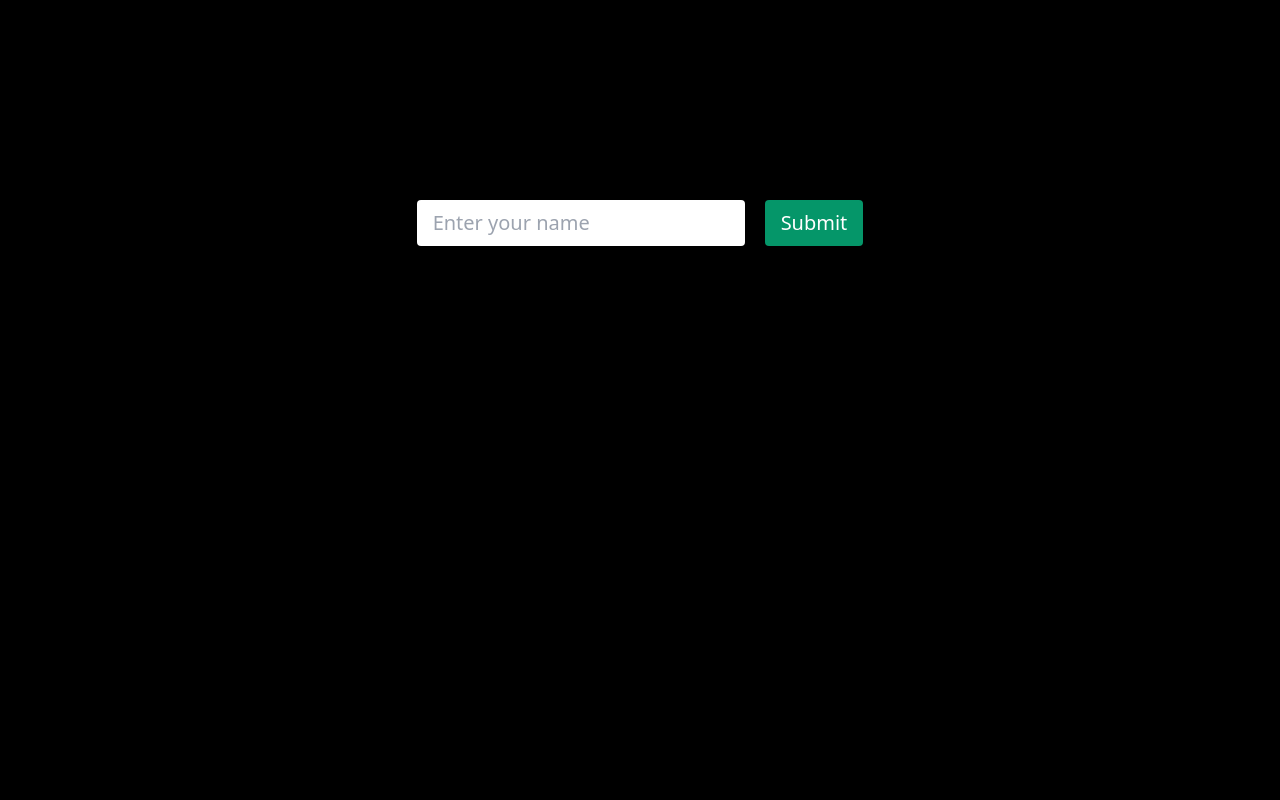
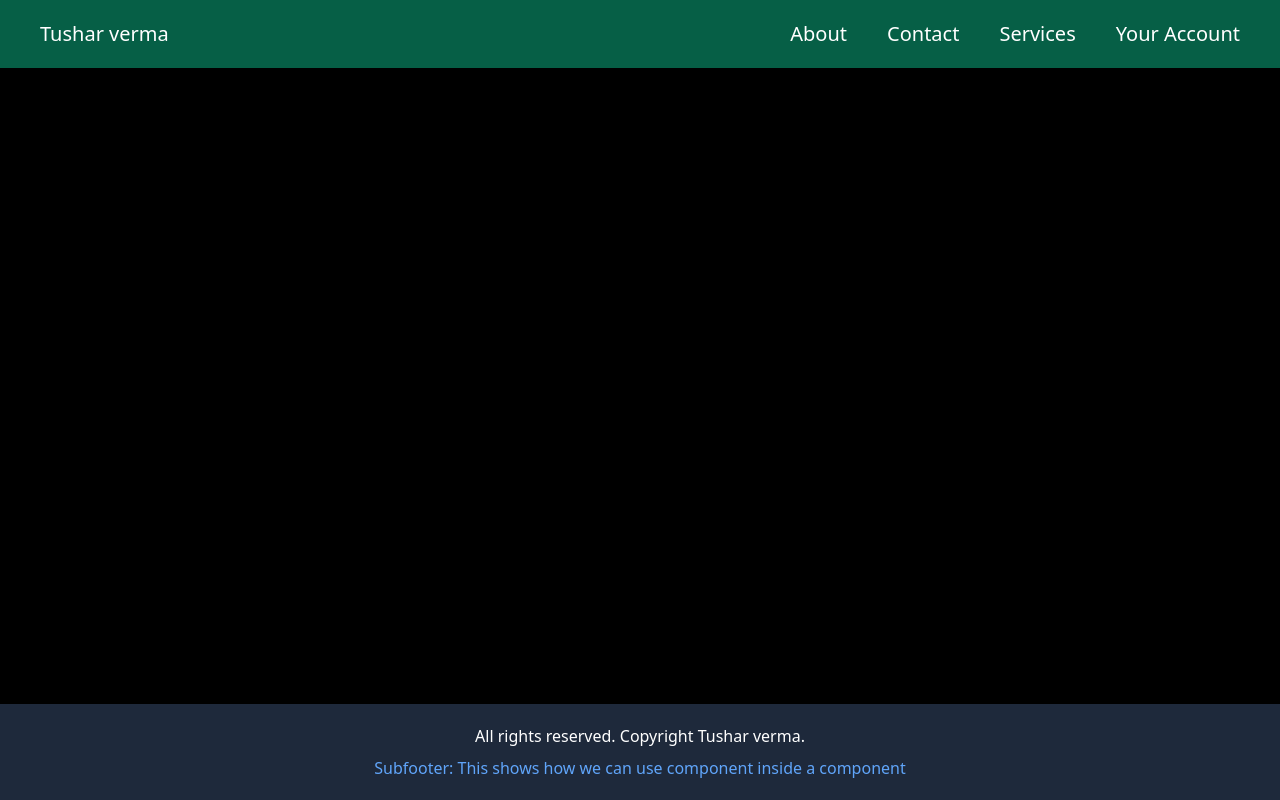
Before and after one commit to gitboytushar/React_Learning02, a React (Vite) app: page / in a window 1280 px wide. Built offline with nearby package versions, Linux system fonts and the light colour scheme.

Commit message:
Important: Implemented Components in React

```diff
--- a/src/App.jsx
+++ b/src/App.jsx
@@ -1,28 +1,15 @@
-import React, { useState } from 'react'
-
-// learn form handling with react
+import React from 'react'
+import Header from './components/Header'
+import Navbar from './components/Navbar'
+import Footer from './components/Footer'
 
 const App = () => {
-  const [username, setUsername] = useState('')
-
-  const submitHandler = (e) => {
-    e.preventDefault() // used to stop default behaivour of form i.e; loading after submit
-    console.log(username) // print the input value on console
-    setUsername('') // after getting the value empty the input field
-  }
-
   return (
-    <div>
-      <form className='flex items-center justify-center gap-x-5' onSubmit={e => submitHandler(e)}>
-        <input
-          value={username} // getting the value from the browser
-          onChange={(e) => {
-            setUsername(e.target.value); // change value and state of the username
-          }}
-          className='px-4 py-2 bg-white text-black rounded' type="text" placeholder="Enter your name" />
-        <button className='px-4 py-2 bg-emerald-600 rounded'>Submit</button>
-      </form>
-    </div>
+    <>
+      {/* <Header /> */}
+      <Navbar />
+      <Footer />
+    </>
   )
 }
 
--- /dev/null
+++ b/src/components/Footer.jsx
@@ -0,0 +1,13 @@
+import React from 'react'
+import Subfooter from './Subfooter'
+
+const Footer = () => {
+    return (
+        <div className='bg-slate-800 w-full flex flex-col gap-y-2 items-center justify-center p-5 absolute bottom-0'>
+            All rights reserved. Copyright Tushar verma.
+            <Subfooter />
+        </div>
+    )
+}
+
+export default Footer
--- /dev/null
+++ b/src/components/Header.jsx
@@ -0,0 +1,9 @@
+import React from 'react'
+
+const Header = () => {
+  return (
+    <div>mein hun header</div>
+  )
+}
+
+export default Header
--- /dev/null
+++ b/src/components/Navbar.jsx
@@ -0,0 +1,17 @@
+import React from 'react'
+
+const Navbar = () => {
+    return (
+        <nav className='bg-emerald-800 flex py-5 px-10 items-center justify-between fixed top-0 w-full'>
+            <h2 className='text-xl'>Tushar verma</h2>
+            <div className="flex items-center justify-center gap-10">
+                <h4 className='text-xl'>About</h4>
+                <h4 className='text-xl'>Contact</h4>
+                <h4 className='text-xl'>Services</h4>
+                <h4 className='text-xl'>Your Account</h4>
+            </div>
+        </nav>
+    )
+}
+
+export default Navbar
--- /dev/null
+++ b/src/components/Subfooter.jsx
@@ -0,0 +1,13 @@
+// acts as a component for already made component called footer
+
+import React from 'react'
+
+const Subfooter = () => {
+    return (
+        <div className='text-blue-400 flex items-center justify-center'>
+            Subfooter: This shows how we can use component inside a component
+        </div>
+    )
+}
+
+export default Subfooter
--- a/src/index.css
+++ b/src/index.css
@@ -8,32 +8,8 @@
   box-sizing: border-box;
 
   color: #fff;
-  background-color: #000;
 }
 
-html,
-body {
-  scroll-behavior: smooth;
+body{
+  background-color: black;
 }
-
-body {
-  margin: 200px;
-  font-size: 20px;
-}
-
-/* button {
-  border: none;
-  border-radius: 5px;
-  padding: 5px 10px;
-  background-color: rgba(52, 52, 52, 0.5);
-  color: rgb(178, 178, 178);
-  margin-top: 10px;
-  margin-right: 10px;
-  cursor: pointer;
-  transition: all .5s ease ;
-}
-
-button:hover {
-  background-color: rgba(62, 62, 62, 0.5);
-  color: rgb(214, 214, 214);
-} */
```
